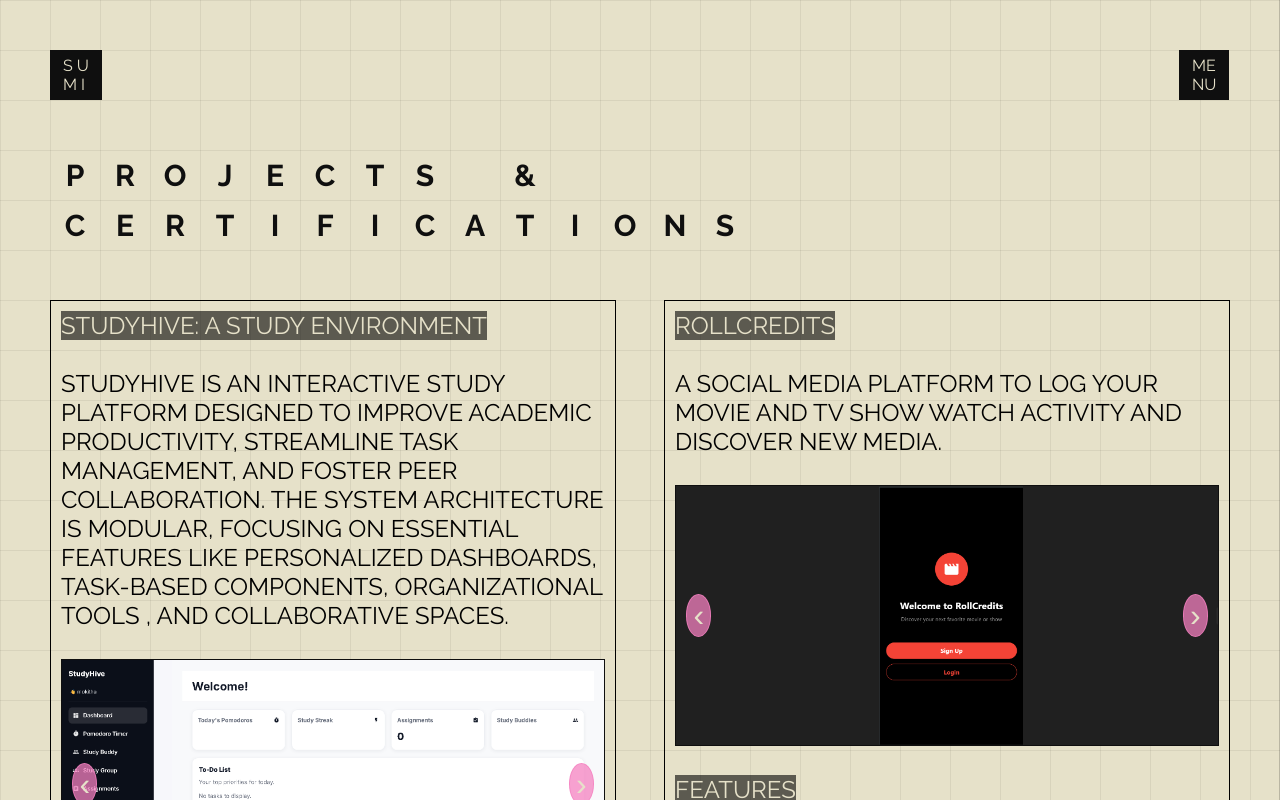
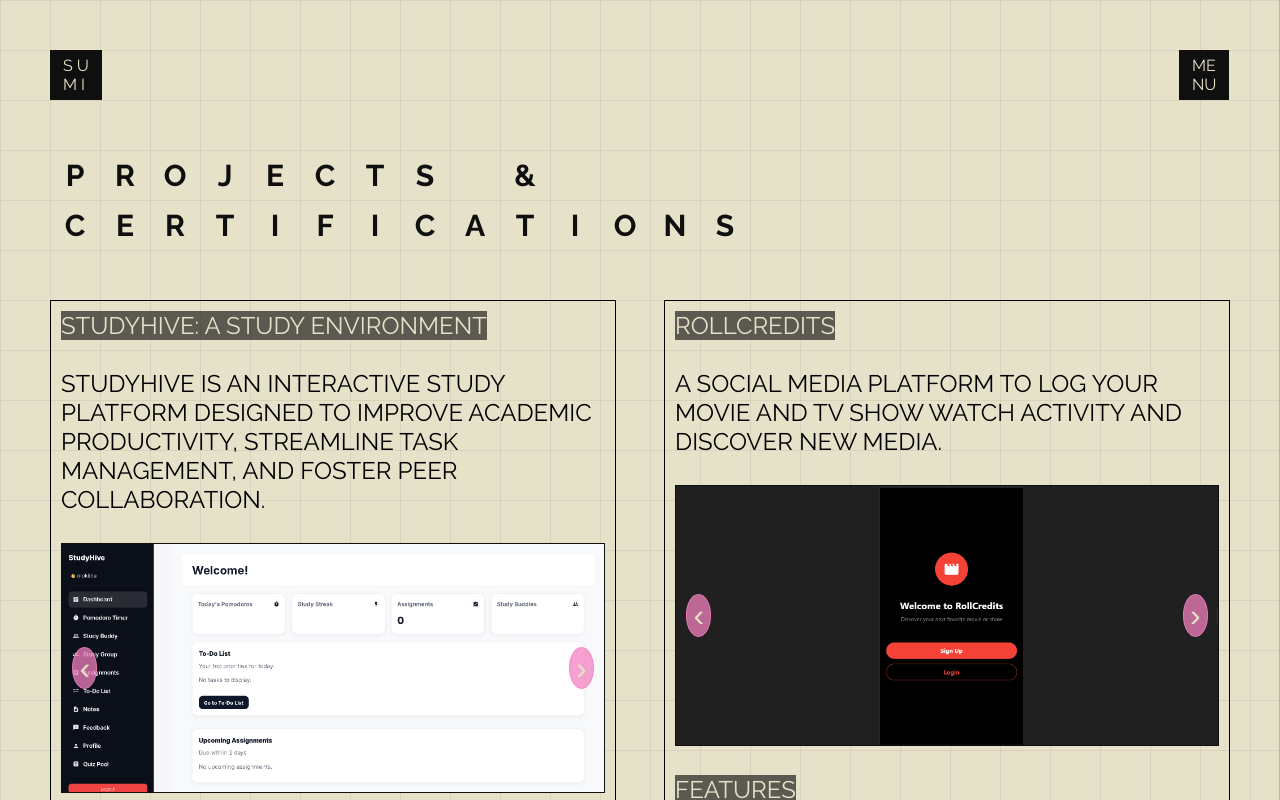
Before and after one commit to sumi-devs/portfolio-react, a React (Create React App) app: page /academics in a window 1280 px wide. Shown: the top 800 px of the page. Built offline with nearby package versions, Linux system fonts and the light colour scheme.

Commit message:
Updated Home, Projects and Certifications

```diff
--- a/src/pages/Academics.jsx
+++ b/src/pages/Academics.jsx
@@ -22,7 +22,7 @@
           <p>
             <span className="aboutspan">STUDYHIVE: A STUDY ENVIRONMENT</span>
             <br /><br />
-            STUDYHIVE IS AN INTERACTIVE STUDY PLATFORM DESIGNED TO IMPROVE ACADEMIC PRODUCTIVITY, STREAMLINE TASK MANAGEMENT, AND FOSTER PEER COLLABORATION. THE SYSTEM ARCHITECTURE IS MODULAR, FOCUSING ON ESSENTIAL FEATURES LIKE PERSONALIZED DASHBOARDS, TASK-BASED COMPONENTS, ORGANIZATIONAL TOOLS , AND COLLABORATIVE SPACES.
+            STUDYHIVE IS AN INTERACTIVE STUDY PLATFORM DESIGNED TO IMPROVE ACADEMIC PRODUCTIVITY, STREAMLINE TASK MANAGEMENT, AND FOSTER PEER COLLABORATION.
           </p>
           <br />
           <Carousel images={[
```
